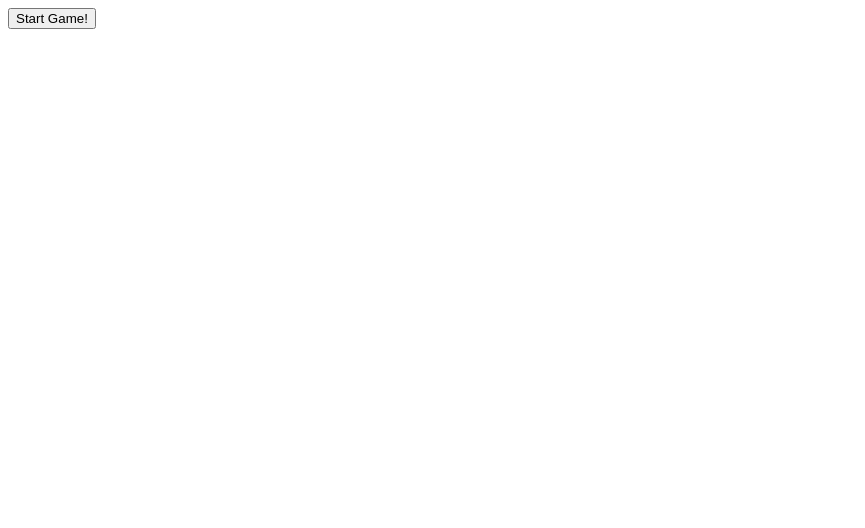
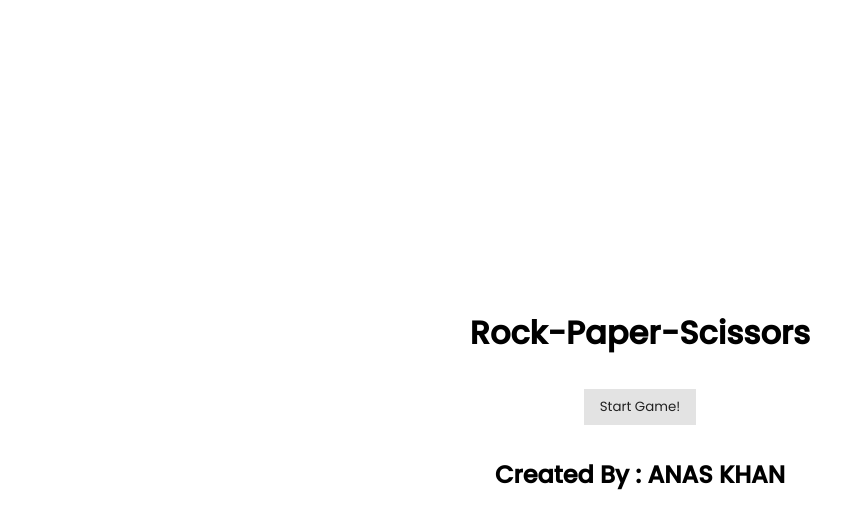
Before and after one commit to anask601/rock-paper-scissors, a plain HTML site: page index.html in a window 1280 px wide. Shown: the whole page, without its empty margins (0-865 px from the left). Drawn offline with Linux system fonts and the light colour scheme.

```diff
--- a/assets/css/style.css
+++ b/assets/css/style.css
@@ -0,0 +1,29 @@
+@import url("https://fonts.googleapis.com/css2?family=Poppins:wght@300;400;500&display=swap");
+* {
+  margin: 0;
+  padding: 0;
+  box-sizing: border-box;
+  font-family: "Poppins", sans-serif;
+}
+body {
+  height: 100vh;
+  width: 100vw;
+
+  display: flex;
+  align-items: center;
+  justify-content: center;
+  flex-direction: column;
+  border-radius: 30px;
+}
+h1 h2 {
+  font-size: 50px;
+  font-weight: 500;
+}
+button {
+  margin: 32px;
+  background-color: #e3e3e3;
+  color: #222;
+  padding: 0.5rem 1rem;
+  border: none;
+  cursor: pointer;
+}
--- a/index.html
+++ b/index.html
@@ -9,6 +9,8 @@
     <script src="assets/js/main.js" defer></script>
   </head>
   <body>
+    <h1>Rock-Paper-Scissors</h1>
     <button id="start-game-btn">Start Game!</button>
+    <h2>Created By : ANAS KHAN</h2>
   </body>
 </html>
```
